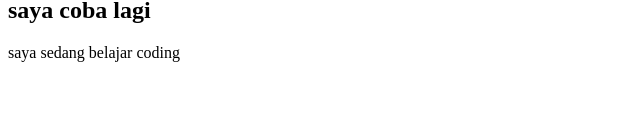
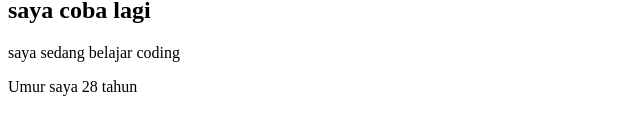
Before and after one commit to restibasuki/harisenin-tugas1individu, a plain HTML site: page tugas_individu1/index.html in a window 1280 px wide. Shown: the part 177-312 px from the top of the page, without its empty margins (0-640 px from the left). Drawn offline with Linux system fonts and the light colour scheme.

Commit message:
nambah umur

```diff
--- a/tugas_individu1/index.html
+++ b/tugas_individu1/index.html
@@ -11,5 +11,6 @@
     <h2> ini percobaan pertama saya</h2>
     <h2> saya coba lagi</h2>
     <p> saya sedang belajar coding</p>
+    <p> Umur saya 28 tahun </p>
 </body>
 </html>
```
